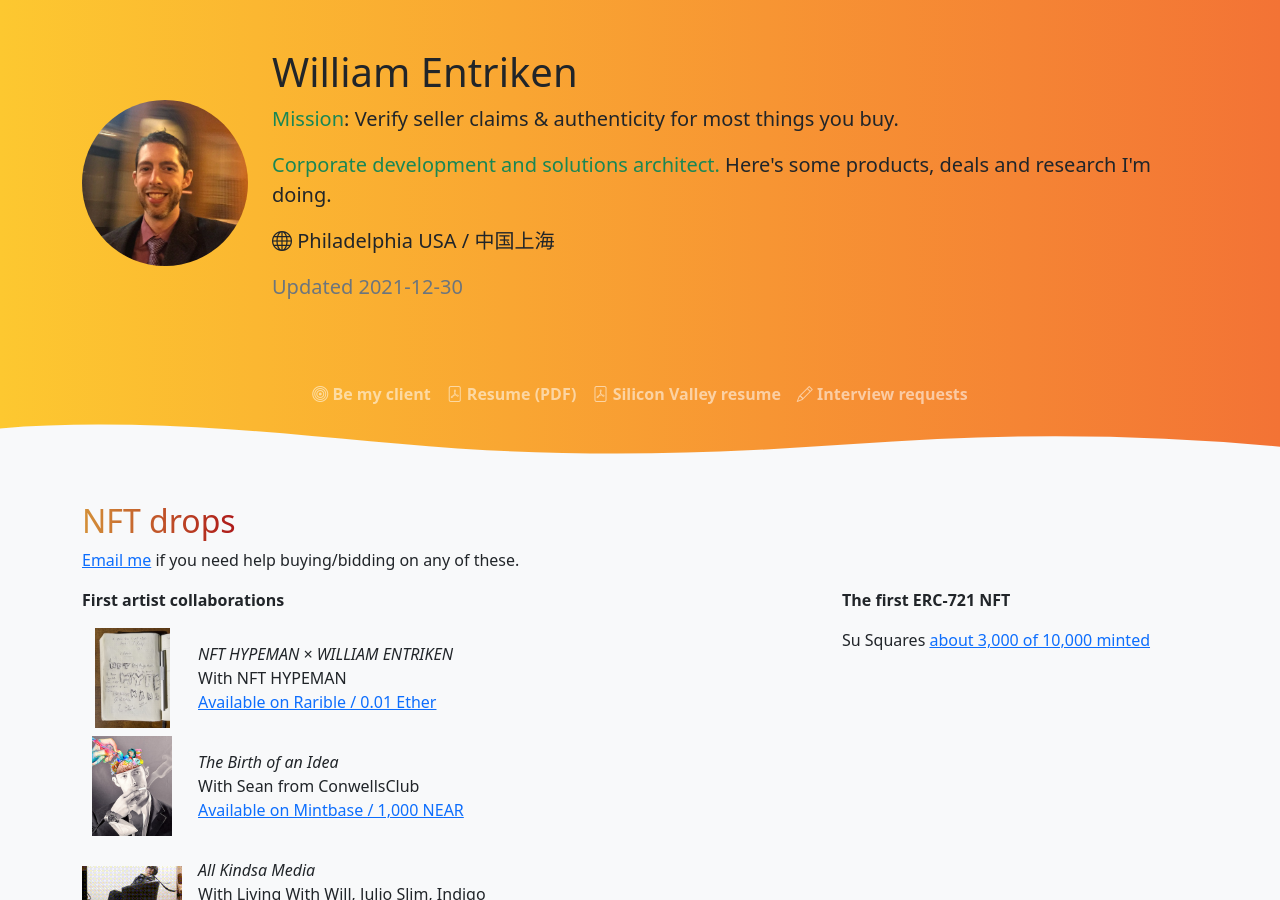
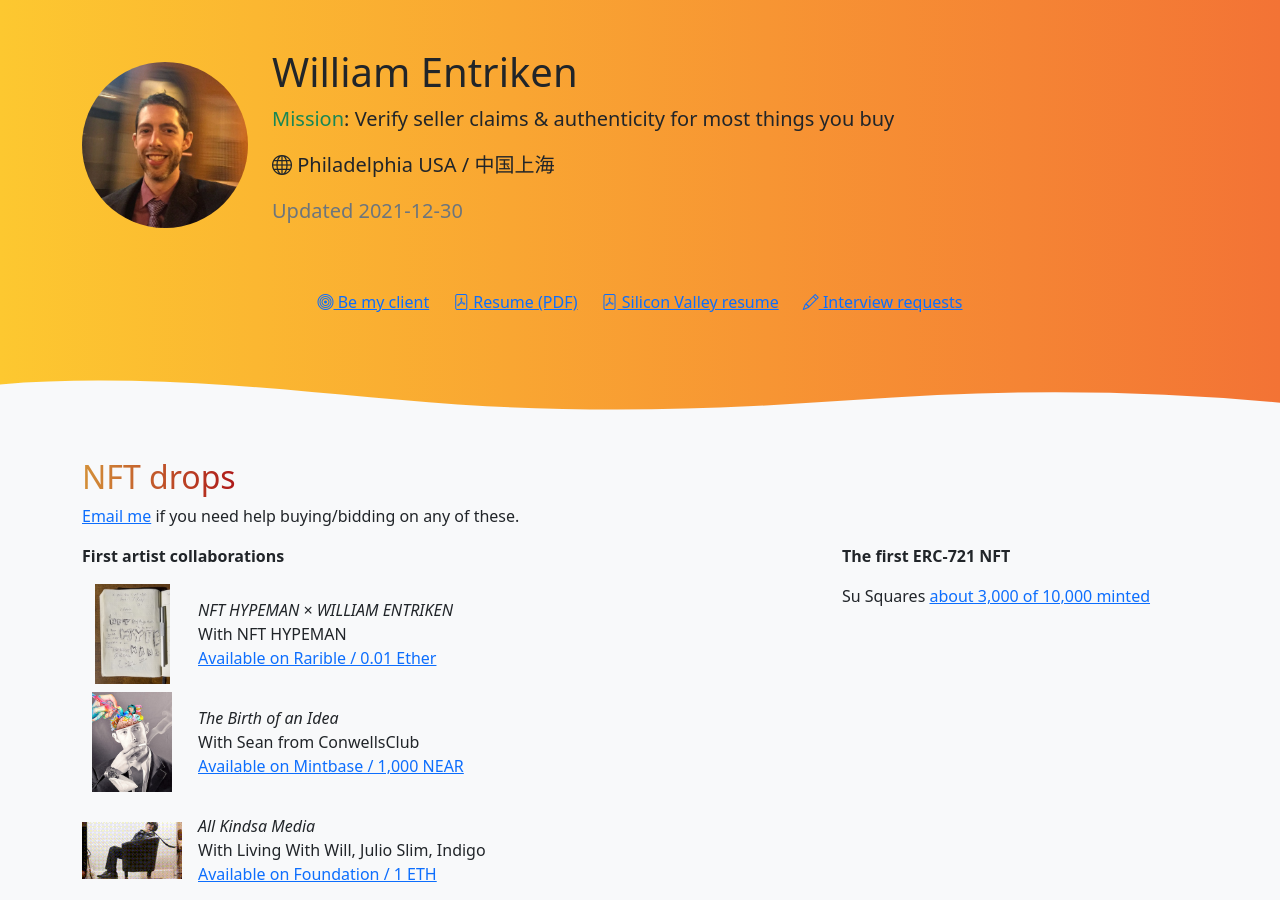
Before and after one commit to fulldecent/phor.net, a Jekyll site: the page built from index.html, in a window 1280 px wide and 900 px high. Built offline with Jekyll 4.4.1, drawn with Linux system fonts in a browser that asks for light colours; nearby versions of some CDN libraries; comment, search, counter and statistics services are not loaded.

Commit message:
color nav

```diff
--- a/index.html
+++ b/index.html
@@ -180,42 +186,36 @@ Let me introduce my friend William Entriken, who is the author of ERC 721 Non-Fu
         </div>
       </div>
 
-      <div class="row align-items-center">
-        <div class="col-sm-2">
+      <div class="row align-items-center justify-content-center">
+        <div class="col-6 col-offset-3 col-sm-2 col-sm-offset-0">
           <img class="img-fluid rounded-circle" src="images/will.jpeg" alt="William Entriken">
         </div>
         <div class="col-sm-10">
           <h1>William Entriken<!--, M.Fin., M.B.A. --></h1>
-          <p class="lead"><span class="text text-success">Mission</span>: Verify seller claims &amp; authenticity for most things you buy.</p>
+          <p class="lead"><span class="text text-success">Mission</span>: Verify seller claims &amp; authenticity for most things you buy</p>
+<!--
           <p class="lead"><span class="text text-success">Corporate development and solutions architect.</span> Here's some products, deals and research I'm doing.</p>
+-->
           <p class="lead"><i class="bi bi-globe" aria-hidden="true"></i> Philadelphia USA / 中国上海</p>
           <p class="lead text-muted">Updated {{ site.time | date: "%Y-%m-%d"}}</p>
         </div>
       </div>
+
+      <nav class="d-flex flex-column flex-md-row justify-content-center mb-3 gap-4 mt-5">
+        <a class="link-primary" href="advisory">
+          <i class="bi bi-bullseye" aria-hidden="true"></i> Be my client
+        </a>
+        <a class="link-primary" href="https://phor.net/WmEntriken%20resume%202020-01-02%20WEB.pdf">
+          <i class="bi bi-file-pdf" aria-hidden="true"></i> Resume (PDF)
+        </a>
+        <a class="link-primary href="project-resume">
+          <i class="bi bi-file-pdf" aria-hidden="true"></i> Silicon Valley resume
+        </a>
+        <a target="_blank" class="link-primary" href="https://docs.google.com/forms/d/e/1FAIpQLSe4fKndAs-Aaaq-5IzOqrYQ5L5mUTbYLSJDV4lB3mBNBQ1BNQ/viewform?usp=sf_link">
+          <i class="bi bi-pencil" aria-hidden="true"></i> Interview requests
+        </a>
+      </nav>
     </div>
-
-    <nav class="navbar navbar-expand-md navbar-dark"
-    style="background: #fdc830; /* fallback for old browsers */
-    background: -webkit-linear-gradient(to right, #fdc830, #f37335); /* Chrome 10-25, Safari 5.1-6 */
-    background: linear-gradient(to right, #fdc830, #f37335); /* W3C, IE 10+/ Edge, Firefox 16+, Chrome 26+, Opera 12+, Safari 7+ */""
-    >
-      <ul class="navbar-nav mx-auto fw-bold">
-        <li class="nav-item active">
-          <a class="nav-link" href="advisory"><i class="bi bi-bullseye" aria-hidden="true"></i> Be my client</a>
-        </li>
-        <li class="nav-item active">
-          <a class="nav-link" href="https://phor.net/WmEntriken%20resume%202020-01-02%20WEB.pdf">
-            <i class="bi bi-file-pdf" aria-hidden="true"></i> Resume (PDF)
-          </a>
-        </li>
-        <li class="nav-item active">
-          <a class="nav-link" href="project-resume"><i class="bi bi-file-pdf" aria-hidden="true"></i> Silicon Valley resume</a>
-        </li>
-        <li class="nav-item active">
-          <a target="_blank" class="nav-link" href="https://docs.google.com/forms/d/e/1FAIpQLSe4fKndAs-Aaaq-5IzOqrYQ5L5mUTbYLSJDV4lB3mBNBQ1BNQ/viewform?usp=sf_link"><i class="bi bi-pencil" aria-hidden="true"></i> Interview requests</a>
-        </li>
-      </ul>
-    </nav>
 
     <svg style="width:100%; transform: rotate(180deg); height:2em; fill: #F8F9FA;" xmlns="http://www.w3.org/2000/svg" viewBox="0 0 1200 120" preserveAspectRatio="none">
       <path d="M321.39,56.44c58-10.79,114.16-30.13,172-41.86,82.39-16.72,168.19-17.73,250.45-.39C823.78,31,906.67,72,985.66,92.83c70.05,18.48,146.53,26.09,214.34,3V0H0V27.35A600.21,600.21,0,0,0,321.39,56.44Z" class="shape-fill"></path>
```
Also changed, not shown: other parts of index.html (+6 -0 lines).
